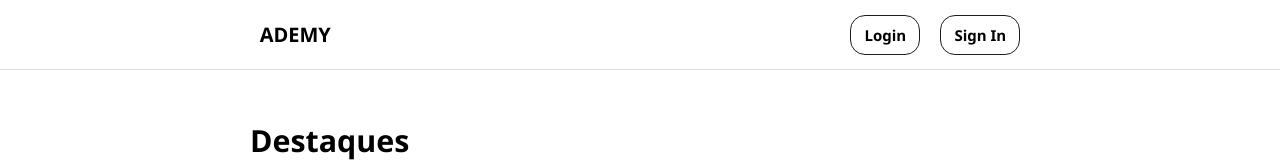
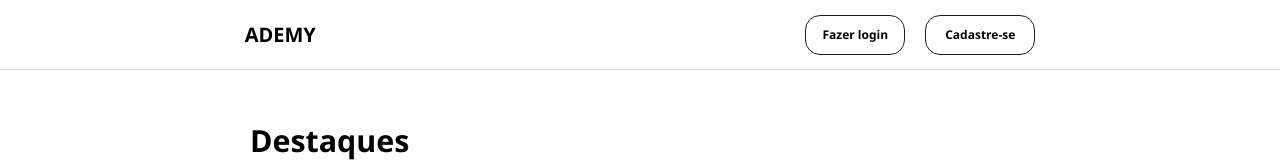
Before and after one commit to rafaelfreire09/ademy, a Next.js app: page / in a window 1280 px wide. Shown: the top 162 px of the page. Built offline with nearby package versions, Linux system fonts and the light colour scheme; no server answers.

Commit message:
feat: :sparkles: new props on Button for font size

```diff
--- a/src/components/layout/Header/index.tsx
+++ b/src/components/layout/Header/index.tsx
@@ -61,16 +61,27 @@ export default function Header() {
             />
           </S.Cart>
           <Button
-            label="Logout"
+            label="Sair"
             onClick={handleLogout}
             colorType="red"
-            width="80"
+            width="50"
+            fontSize="12"
           ></Button>
         </S.AuthSection>
       ) : (
         <S.ButtonsSection>
-          <Button label="Login" onClick={handleClickOnLogin} />
-          <Button label="Sign In" onClick={handleClickOnSignIn} width="80" />
+          <Button
+            label="Fazer login"
+            onClick={handleClickOnLogin}
+            width="100"
+            fontSize="12"
+          />
+          <Button
+            label="Cadastre-se"
+            onClick={handleClickOnSignIn}
+            width="110"
+            fontSize="12"
+          />
         </S.ButtonsSection>
       )}
     </S.Wrapper>
--- a/src/components/shared/Button/index.tsx
+++ b/src/components/shared/Button/index.tsx
@@ -11,6 +11,7 @@ export type ButtonProps = React.HTMLAttributes<HTMLButtonElement> & {
   colorType?: S.ButtonSize;
   onClick?: VoidFunction;
   iconSrc?: string;
+  fontSize?: string;
 };
 
 export default function Button({
@@ -22,6 +23,7 @@ export default function Button({
   href,
   onClick,
   iconSrc,
+  fontSize = '15',
   ...props
 }: ButtonProps) {
   const handleClick = () => {
@@ -32,8 +34,9 @@ export default function Button({
     <S.Wrapper
       width={width}
       height={height}
+      colorType={colorType}
+      fontSize={fontSize}
       onClick={handleClick}
-      colorType={colorType}
     >
       {!iconSrc ? (
         <span>{label}</span>
--- a/src/components/shared/Button/styles.ts
+++ b/src/components/shared/Button/styles.ts
@@ -5,6 +5,7 @@ type Props = {
   width: string;
   height: string;
   colorType: ButtonSize;
+  fontSize: string;
 };
 
 const colorsType = {
@@ -70,6 +71,7 @@ export const Wrapper = styled.button<Props>`
   span,
   a {
     text-decoration: none;
+    font-size: ${(props) => props.fontSize}px;
   }
 
   &:not(:disabled) {
```
